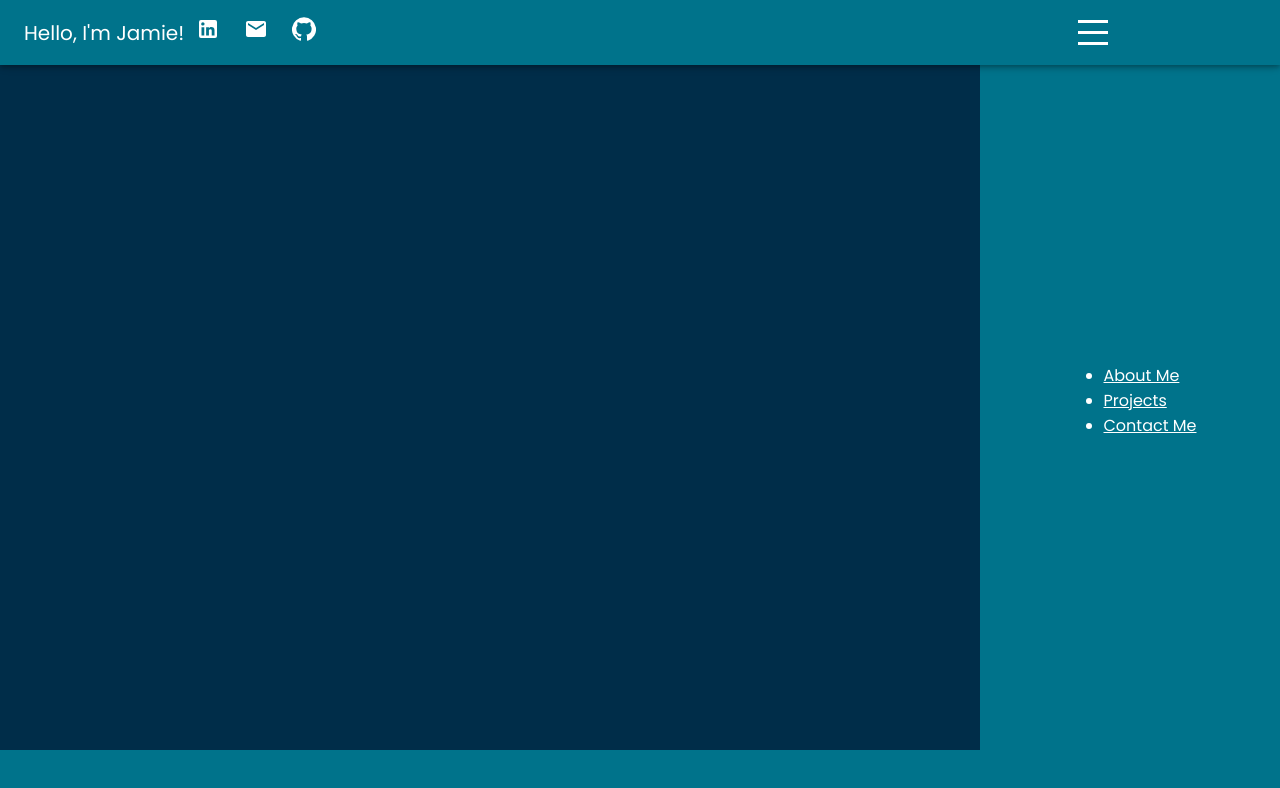
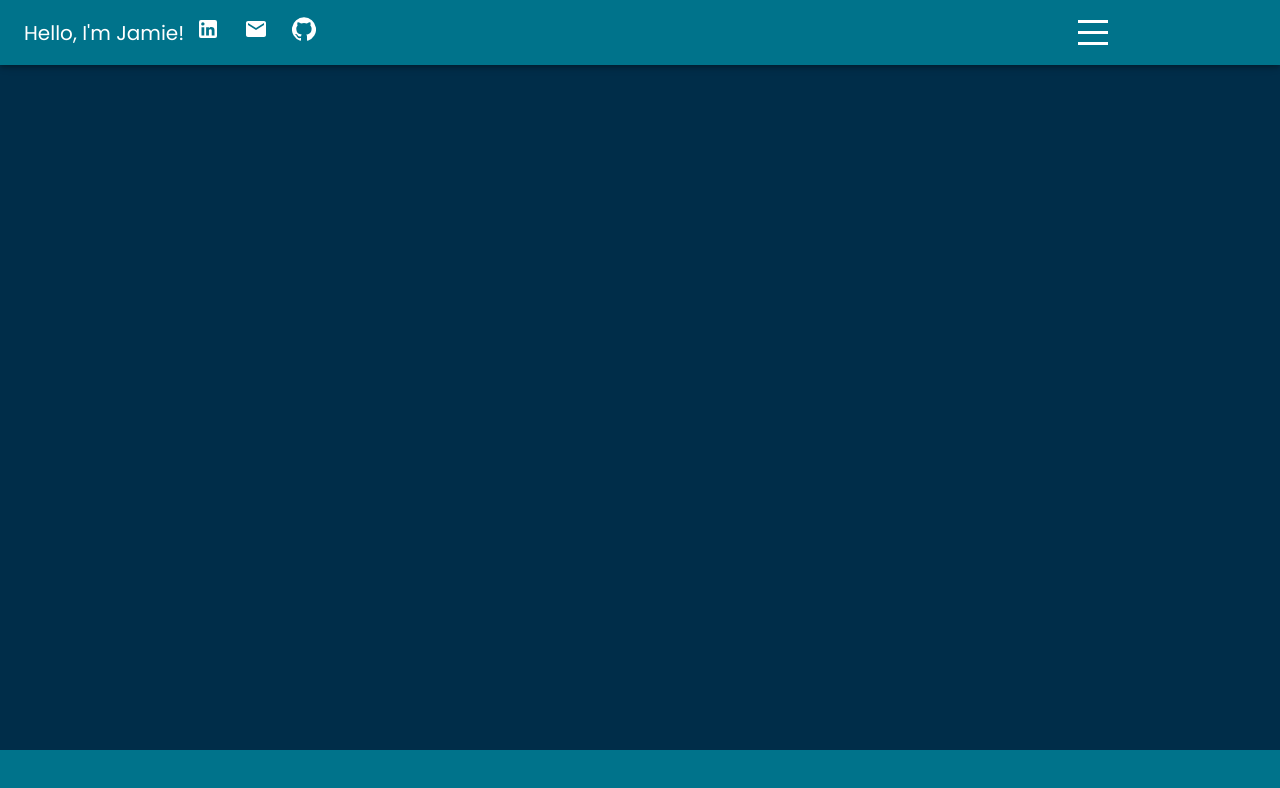
Before and after one commit to Knutsenjamie/Portfolio, a React (Create React App) app: page / in a window 1280 px wide. Shown: the top 788 px of the page. Built offline with nearby package versions, Linux system fonts and the light colour scheme.

Commit message:
add transition to dropdown

```diff
--- a/src/App.jsx
+++ b/src/App.jsx
@@ -22,7 +22,7 @@ function App() {
     <ThemeProvider theme={theme}>
       <div className="app">
         <Topbar menuOpen={menuOpen} setMenuOpen={setMenuOpen}/>
-        <Menu/>
+        <Menu menuOpen={menuOpen} setMenuOpen={setMenuOpen}/>
       <div className="sections">
           <Aboutme/>
           <Contact/>
--- a/src/components/menu/Menu.jsx
+++ b/src/components/menu/Menu.jsx
@@ -2,9 +2,9 @@ import React from "react"
 import "./menu.scss"
 
 
-export default function Menu() {
+export default function Menu({ menuOpen, setMenuOpen }) {
     return (
-        <div className="menu">
+        <div className={"menu "+(menuOpen && "active")}>
             <ul>
                 <li>
                     <a  href="#aboutme">About Me</a>
--- a/src/components/menu/menu.scss
+++ b/src/components/menu/menu.scss
@@ -1,15 +1,22 @@
+@import "../../global.scss";
+
 .menu {
   width: 300px;
   height: 100vh;
   background-color: #00738b;
   position: fixed;
   top: 0;
-  right: 0px;
+  right: -300px;
   z-index: 2;
   display: flex;
   flex-direction: column;
   align-items: center;
   justify-content: center;
+  transition: all 1.5s ease-out;
+
+  &.active {
+    right: 0px;
+  }
 }
 
 a {
```
